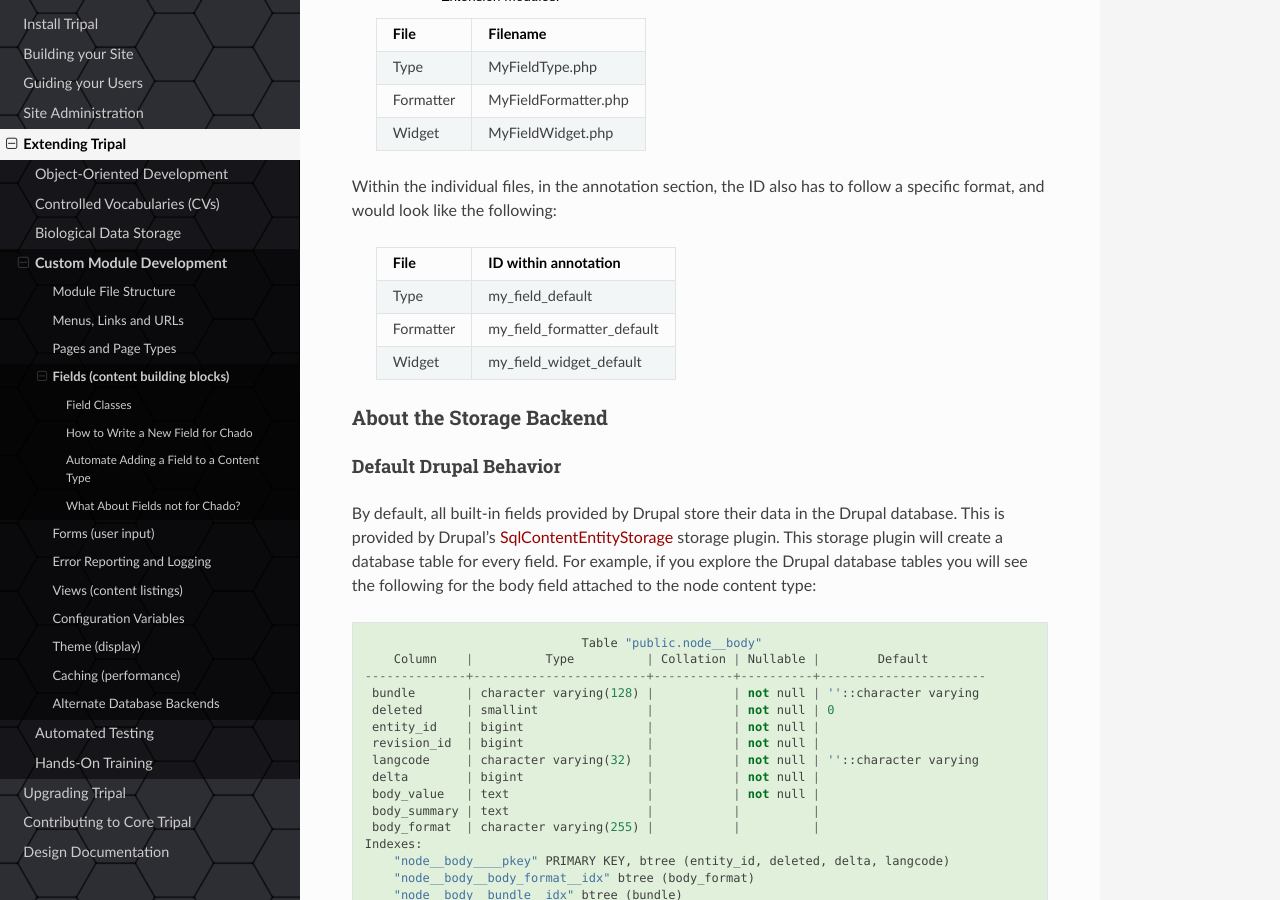
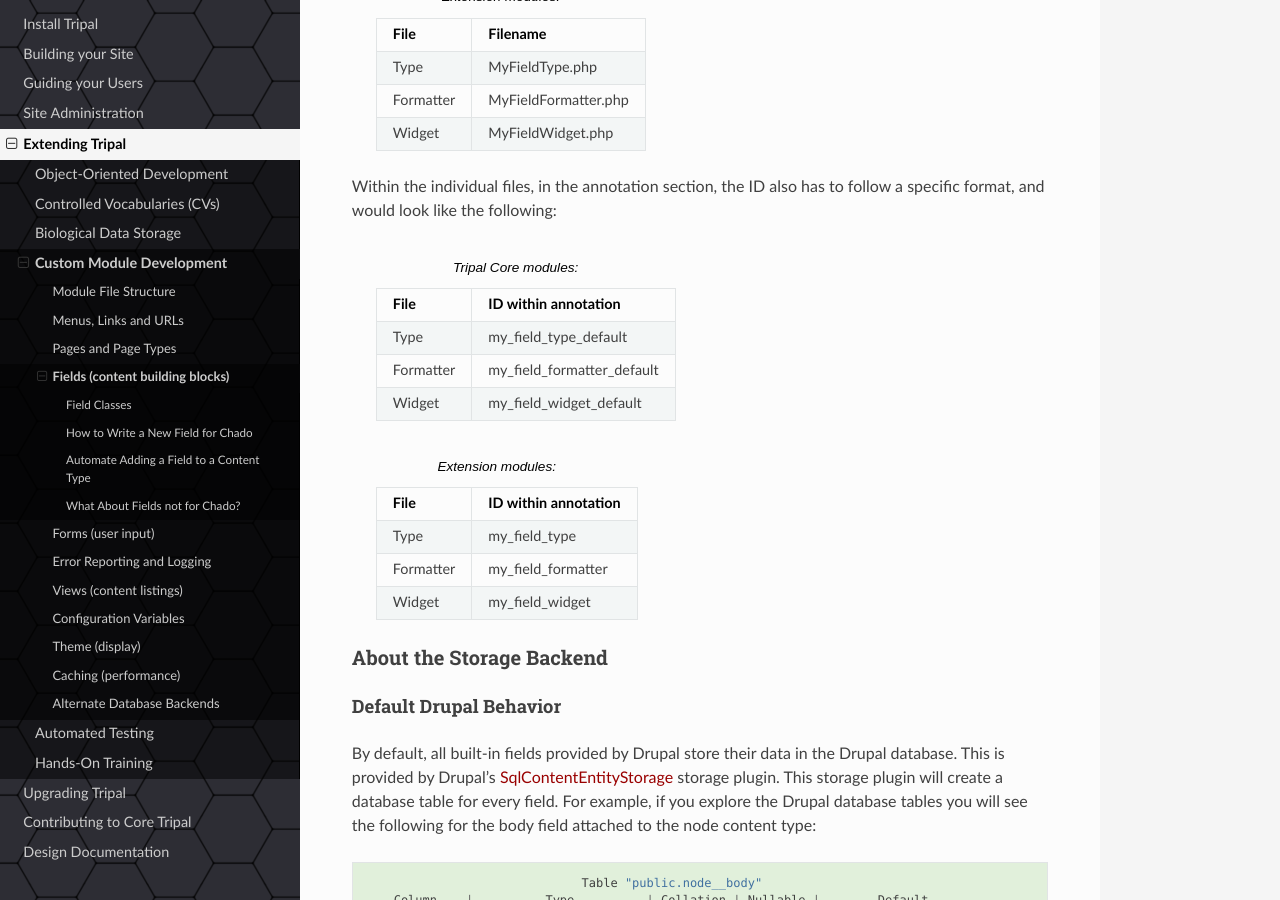
Before and after one commit to tripal/tripal_doc, a Sphinx documentation site: the page built from docs/dev_guide/module_dev/fields.rst, in a window 1280 px wide and 900 px high, scrolled down 2683 px. Built offline with Sphinx 7.4.7 and the Read the Docs theme 2.0.0, drawn with Linux system fonts in a browser that asks for light colours.

Commit message:
also update field id documentation

```diff
--- a/docs/dev_guide/module_dev/fields.rst
+++ b/docs/dev_guide/module_dev/fields.rst
@@ -133,16 +133,29 @@
 Within the individual files, in the annotation section, the ID also has to follow
 a specific format, and would look like the following:
 
-  +------------------+----------------------------+
-  | File             | ID within annotation       |
-  +==================+============================+
-  | Type             | my_field_default           |
-  +------------------+----------------------------+
-  | Formatter        | my_field_formatter_default |
-  +------------------+----------------------------+
-  | Widget           | my_field_widget_default    |
-  +------------------+----------------------------+
+  .. table:: Tripal Core modules:
 
+    +------------------+----------------------------+
+    | File             | ID within annotation       |
+    +==================+============================+
+    | Type             | my_field_type_default      |
+    +------------------+----------------------------+
+    | Formatter        | my_field_formatter_default |
+    +------------------+----------------------------+
+    | Widget           | my_field_widget_default    |
+    +------------------+----------------------------+
+
+  .. table:: Extension modules:
+
+    +------------------+----------------------------+
+    | File             | ID within annotation       |
+    +==================+============================+
+    | Type             | my_field_type              |
+    +------------------+----------------------------+
+    | Formatter        | my_field_formatter         |
+    +------------------+----------------------------+
+    | Widget           | my_field_widget            |
+    +------------------+----------------------------+
 
 About the Storage Backend
 ^^^^^^^^^^^^^^^^^^^^^^^^^^
```
